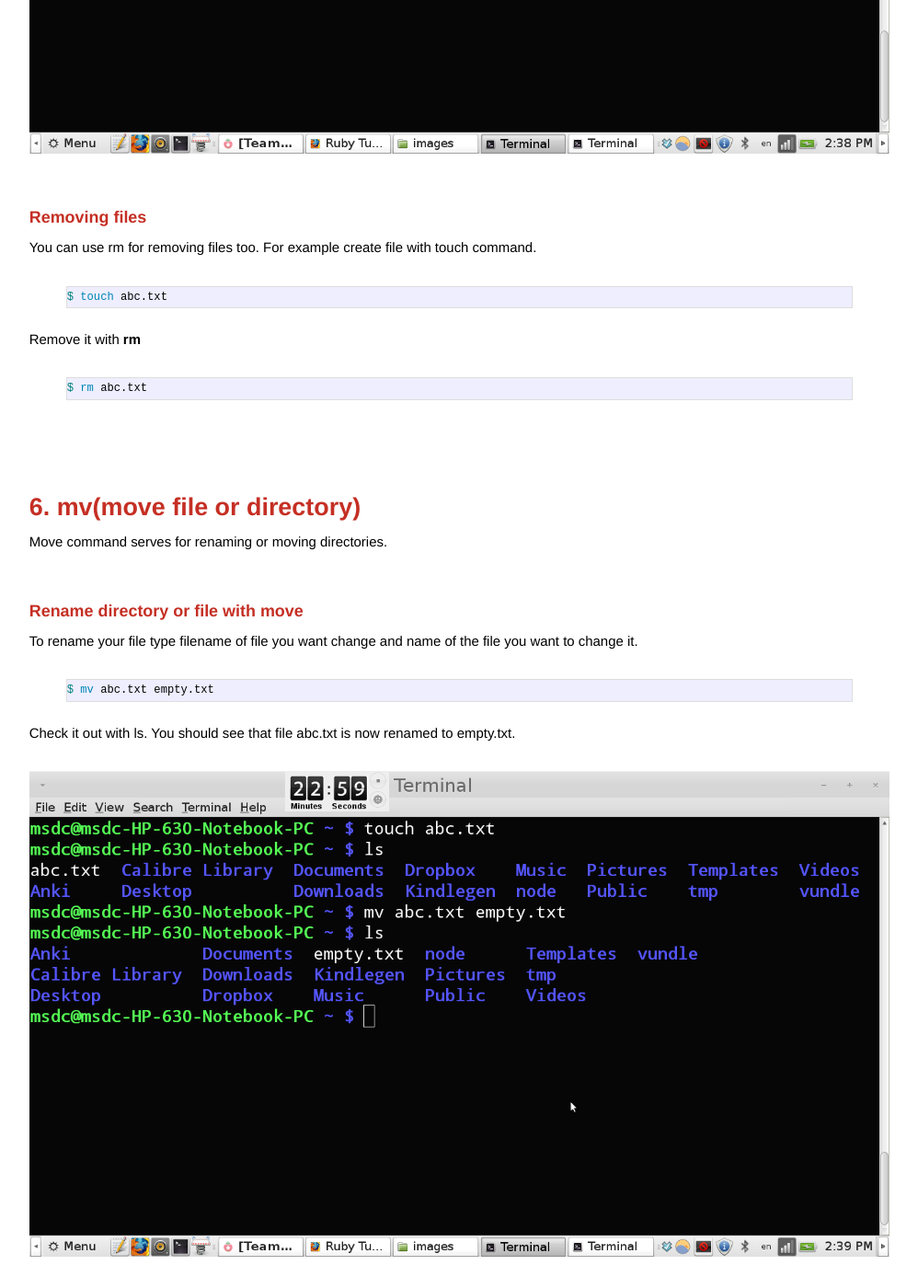
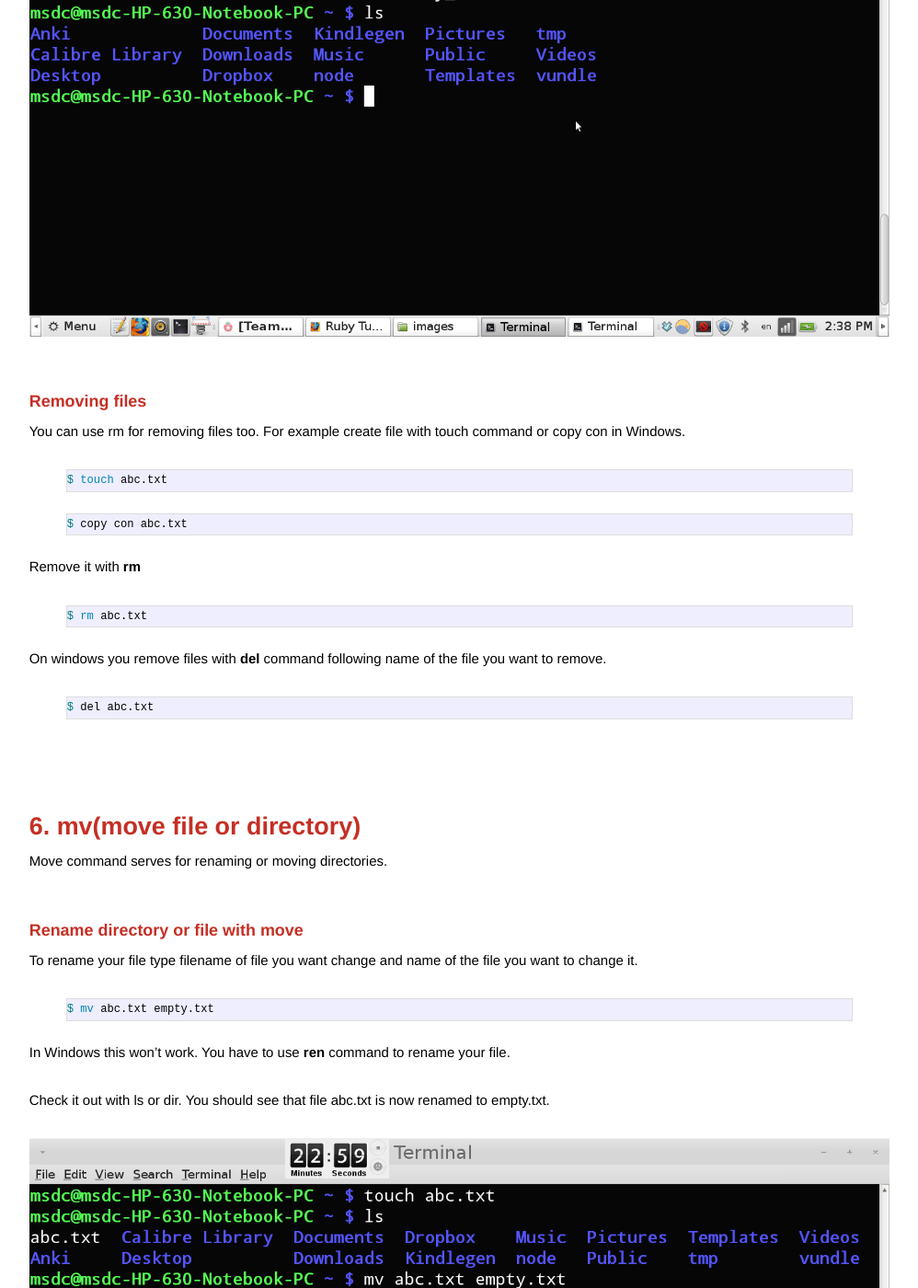
Before and after one commit to masteruby/masteruby.github.io, a Jekyll site: the page built from productivity-booster/_posts/2014-03-26-top-ten-commands-in-terminal-you-will-use-everyday.md, in a window 1280 px wide and 1400 px high, scrolled down 4282 px. Shown: the whole window at 92% size, without its empty margins (247-1245 px from the left). Built offline with Jekyll 4.4.1, drawn with Linux system fonts in a browser that asks for light colours; Markdown is read by kramdown in place of the engine named in the settings; comment, search, counter and statistics services are not loaded; some of the changed text lies outside the part shown.

Commit message:
post updated

```diff
--- a/productivity-booster/_posts/2014-03-26-top-ten-commands-in-terminal-you-will-use-everyday.md
+++ b/productivity-booster/_posts/2014-03-26-top-ten-commands-in-terminal-you-will-use-everyday.md
@@ -37,27 +37,41 @@
 $ cd ..
 {% endhighlight %}
 
-## 2.ls(list directory)
+## 2.ls or dir(list directory)
 
 **ls** command shows list of all files and directories in current working
 directory. For example to see list of files of your home directory type this
-into command line:
+into command line in Linux and Mac.
 
 {% highlight sh %}
 $ ls
 {% endhighlight %}
 
+Type this in **Windows**
+
+{% highlight sh %}
+$ dir
+{% endhighlight %}
+
+
 You should see something like this:
 
 ![list-of-directories](/images/list-of-directories.png)
 
-## 3. touch
+## 3. touch or copy con
 Touch command creates empty file. For example try to create empty file in home
 folder:
 
 {% highlight sh %}
 $ touch empty.txt
 {% endhighlight %}
+
+**Copy con** command serves for creating empty file in **Windows**
+
+{% highlight sh %}
+$ copy con empty.txt
+{% endhighlight %}
+
 
 You should see your file in home directory.
 
@@ -70,7 +84,7 @@
 mkdir my_folder
 {% endhighlight %}
 
-Check it out if folder has been created.
+Check it out if folder has been created with **ls** or **dir**.
 
 ![create-folder](/images/create-folder.png)
 
@@ -93,6 +107,7 @@
 $ rm -r my_folder
 {% endhighlight %}
 
+
 You should see that our folder has been removed. Option -r means recursive, it
 removes directory with all of his content. Let's try something:
 
@@ -101,10 +116,14 @@
 ### Removing files
 
 You can use rm for removing files too. For example create file with touch
-command.
+command or copy con in Windows.
 
 {% highlight sh %}
 $ touch abc.txt
+{% endhighlight %}
+
+{% highlight sh %}
+$ copy con abc.txt
 {% endhighlight %}
 
 Remove it with **rm**
@@ -112,6 +131,13 @@
 {% highlight sh %}
 $ rm abc.txt
 {% endhighlight %}
+
+On windows you remove files with **del** command following name of the file you want to remove.
+
+{% highlight sh %}
+$ del abc.txt
+{% endhighlight %}
+
 
 ## 6. mv(move file or directory)
 Move command serves for renaming or moving directories.
@@ -125,7 +151,10 @@
 $ mv abc.txt empty.txt
 {% endhighlight %}
 
-Check it out with ls. You should see that file abc.txt is now renamed to
+In Windows this won't work. You have to use **ren** command to rename your
+file.
+
+Check it out with ls or dir. You should see that file abc.txt is now renamed to
 empty.txt.
 
 ![rename-file](/images/rename-file.png)
@@ -136,6 +165,11 @@
 {% highlight sh %}
 $ mkdir new_folder
 $ mv new_folder dir
+{% endhighlight %}
+
+{% highlight sh %}
+$ mkdir new_folder
+$ ren new_folder dir
 {% endhighlight %}
 
 ### Moving files or directory with mv
@@ -153,16 +187,34 @@
 $ touch test1.txt test2.txt test3.txt
 {% endhighlight %}
 
+{% highlight sh %}
+$ copy con test1.txt test2.txt test3.txt
+{% endhighlight %}
+
+
 Now move them to your folder.
 {% highlight sh %}
 $ mv test1.txt test2.txt test3.txt ~/dir
 {% endhighlight %}
 
+
+
+In Windows you will use **move** command instead of mv.
+
+{% highlight sh %}
+$ move test1.txt test2.txt test3.txt c:\dir
+{% endhighlight %}
+
+
 You don't have to type name of files to terminal, you can use regular
 expressions. Try something like that:
 
 {% highlight sh %}
-$ mv *.txt ~/folder
+$ mv *.txt ~/dir
+{% endhighlight %}
+
+{% highlight sh %}
+$ move *.txt c:\dir
 {% endhighlight %}
 
 If you type **\*.txt** it means move all files to folder.
@@ -175,16 +227,27 @@
 $ cp *.txt ~
 {% endhighlight %}
 
+On Windows instead of cp you will use **copy**
+
+{% highlight sh %}
+$ copy *.txt c:\
+{% endhighlight %}
+
 Go back to your home directory. You should see our files.
 
-## 8. sudo(switch user do)
+## 8. sudo or runas(switch user do)
 
-If you want to install some programs on your Linux or Mac operating system you
+If you want to install some programs  on your Linux or Mac operating system you
 will have to use sudo. Let's try to install **Openbox**, tool for creating and
 editing videos in terminal.
 
 {% highlight sh %}
 $ sudo apt-get install openbox
+{% endhighlight %}
+
+Or you can use runas in Windows. Type this:
+{% highlight sh %}
+$ runas /user:<localmachine>\adminstrator.cmd
 {% endhighlight %}
 
 You will be prompted for your user password.
@@ -193,7 +256,7 @@
 
 Type this in and type letter Y for installation.
 
-## 9. cat(concatenate)
+## 9. cat or type(concatenate)
 
 Cat command serves for viewing of contents and concatenation of multiple files.
 
@@ -205,6 +268,13 @@
 {% highlight sh %}
 $ cat test1.txt
 {% endhighlight %}
+
+On windows instead of cat you will use **type** command.
+
+{% highlight sh %}
+$ Type test1.txt
+{% endhighlight %}
+
 
 You should see content of your file like this.
 
@@ -226,4 +296,13 @@
 $ clear
 {% endhighlight %}
 
+On windows you will use **cls** command.
+
+{% highlight sh %}
+$ cls
+{% endhighlight %}
+
 That's all for now.
+
+**27-03-2014 - I've updated my post after critical responses on Reddit. Now it
+contains Windows equivalent of Linux/Mac/Unix commands.**
```
Also changed, not shown: 1 other file.
